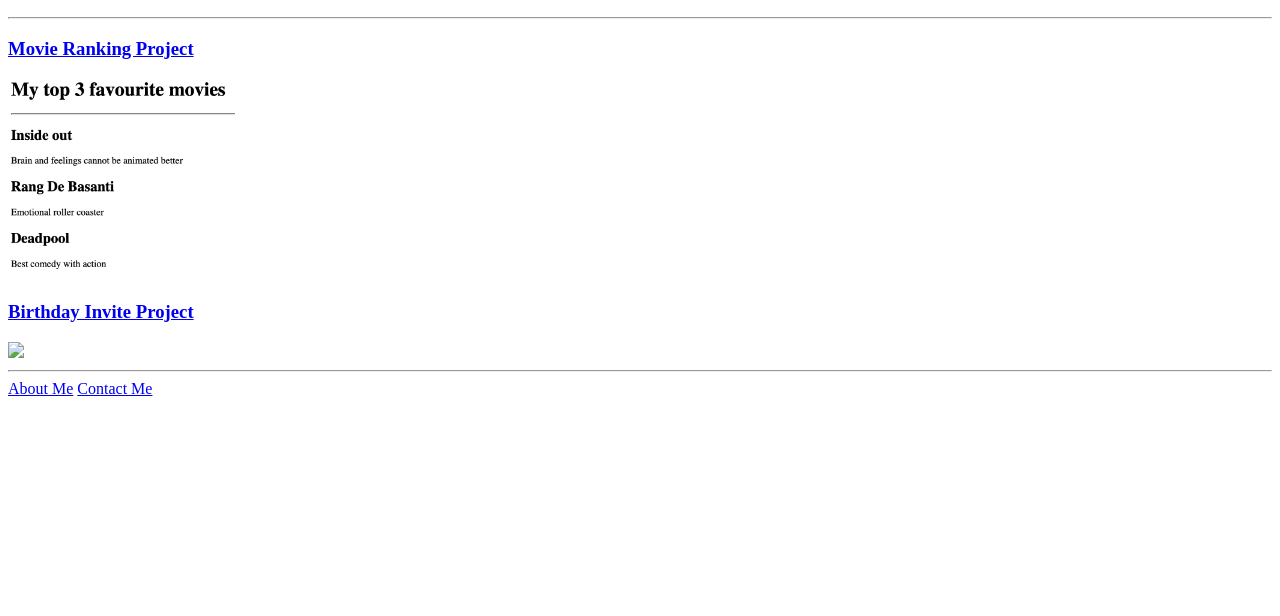
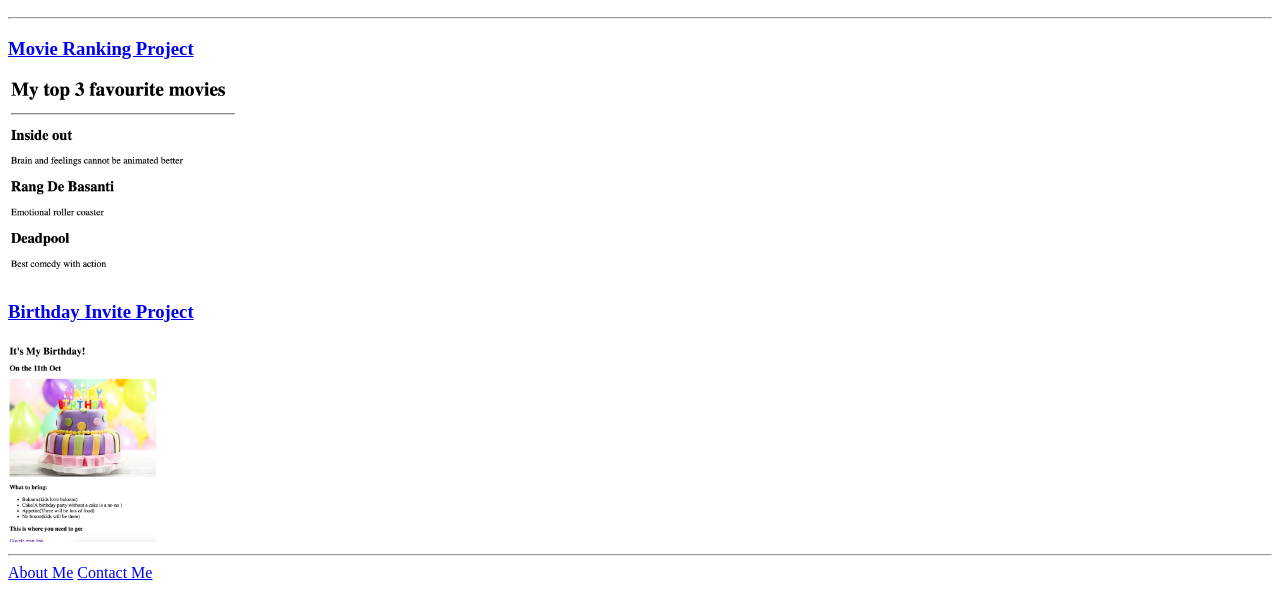
Before and after one commit to lalita-pradeepkalsyan/html-portfolio, a plain HTML site: page index.html in a window 1280 px wide. Shown: the part 110-726 px from the top of the page. Drawn offline with Linux system fonts and the light colour scheme.

Commit message:
Add files via upload

```diff
--- a/index.html
+++ b/index.html
@@ -28,7 +28,7 @@ https://developer.mozilla.org/en-US/docs/Web/HTML/Element/img#attr-height -->
   <img src = "./Public/images/movie-ranking.png" height="200">
   <br />
   <h3><a href="./public/birthday-invite.html"> Birthday Invite Project</a></h3>
-  <img src = "./public/images/birthday-invite.png/" height="200">
+  <img src = "./public/images/birthday-invite.png" height="200">
   <hr />
   <a href="./Public/about.html">About Me</a>
   <a href="./Public/contact.html"> Contact Me</a>
```
